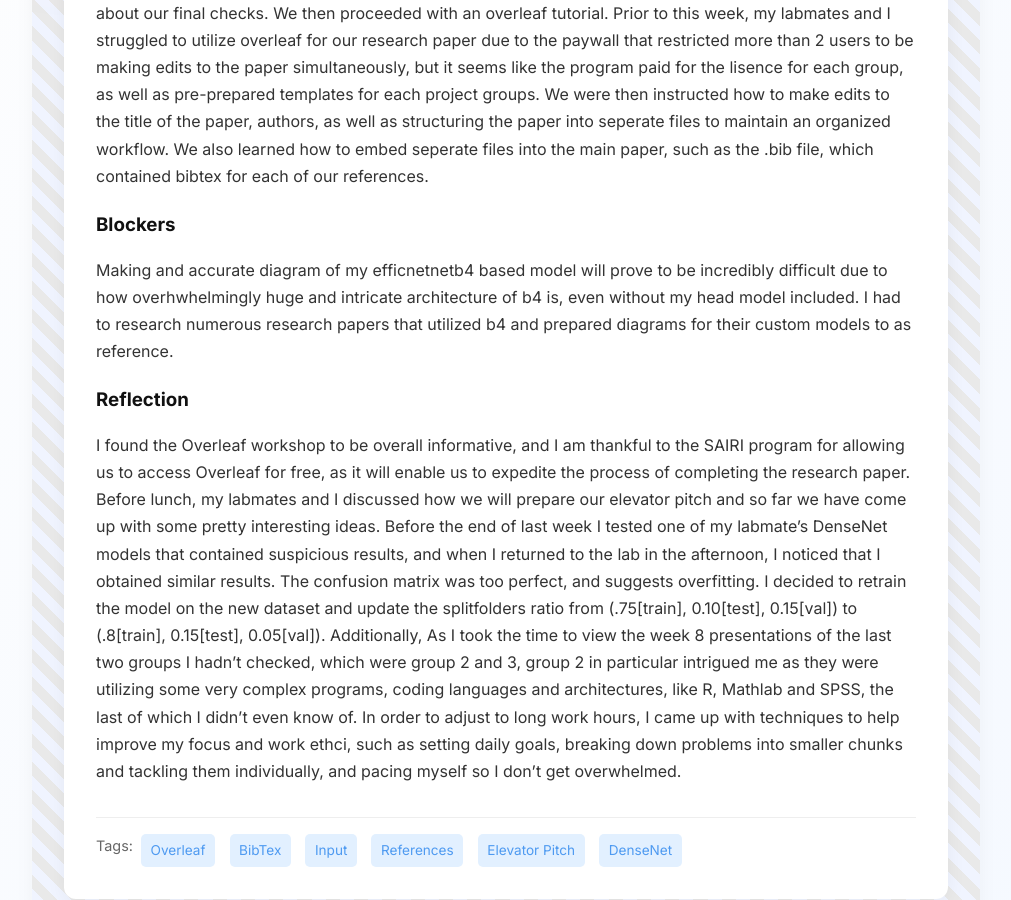
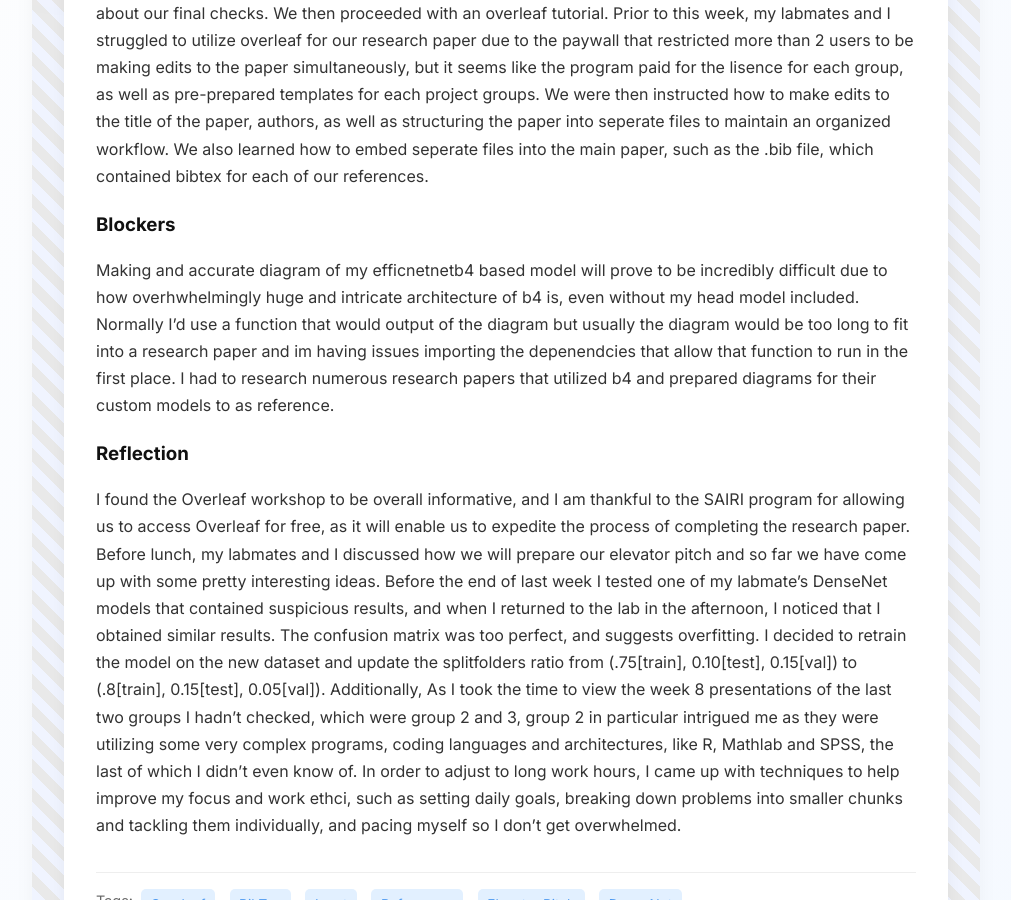
Before and after one commit to toxhi/toxhi.github.io, a Jekyll site: the page built from _posts/2025-07-21-day-40.md, in a window 1280 px wide and 900 px high, scrolled down 417 px. Shown: the whole window, without its empty margins (260-1271 px from the left). Built offline with Jekyll 4.4.1, drawn with Linux system fonts in a browser that asks for light colours.

Commit message:
Update 2025-07-21-day-40.md

```diff
--- a/_posts/2025-07-21-day-40.md
+++ b/_posts/2025-07-21-day-40.md
@@ -11,7 +11,7 @@ what_i_learned: |
 
 
 blockers: |
-  Making and accurate diagram of my efficnetnetb4 based model will prove to be incredibly difficult due to how overhwhelmingly huge and intricate architecture of b4 is, even without my head model included. I had to research numerous research papers that utilized b4 and prepared diagrams for their custom models to as reference.
+  Making and accurate diagram of my efficnetnetb4 based model will prove to be incredibly difficult due to how overhwhelmingly huge and intricate architecture of b4 is, even without my head model included. Normally I'd use a function that would output of the diagram but usually the diagram would be too long to fit into a research paper and im having issues importing the depenendcies that allow that function to run in the first place. I had to research numerous research papers that utilized b4 and prepared diagrams for their custom models to as reference.
 reflection: |
   I found the Overleaf workshop to be overall informative, and I am thankful to the SAIRI program for allowing us to access Overleaf for free, as it will enable us to expedite the process of completing the research paper. Before lunch, my labmates and I discussed how we will prepare our elevator pitch and so far we have come up with some pretty interesting ideas. Before the end of last week I tested one of my labmate's DenseNet models that contained suspicious results, and when I returned to the lab in the afternoon, I noticed that I obtained similar results. The confusion matrix was too perfect, and suggests overfitting. I decided to retrain the model on the new dataset and update the splitfolders ratio from (.75[train], 0.10[test], 0.15[val]) to (.8[train], 0.15[test], 0.05[val]). Additionally, As I took the time to view the week 8 presentations of the last two groups I hadn't checked, which were group 2 and 3, group 2 in particular intrigued me as they were utilizing some very complex programs, coding languages and architectures, like R, Mathlab and SPSS, the last of which I didn't even know of. In order to adjust to long work hours, I came up with techniques to help improve my focus and work ethci, such as setting daily goals, breaking down problems into smaller chunks and tackling them individually, and pacing myself so I don't get overwhelmed.
 ---
```
